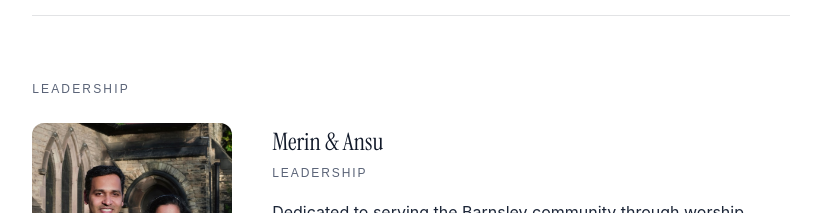
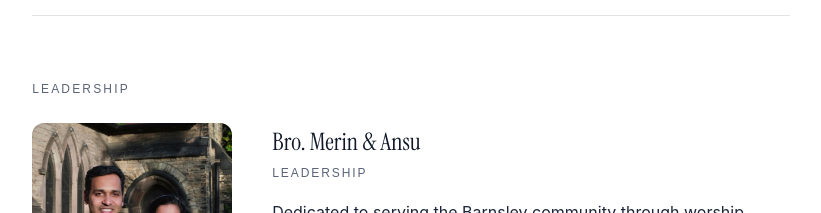
Before and after one commit to ourjesuslives2026/ourjesuslives, a React (Vite) app: page /branch/barnsley in a window 1280 px wide. Shown: the part 1620-1833 px from the top of the page, without its empty margins (229-1050 px from the left). Built offline with nearby package versions, Linux system fonts and the light colour scheme; a web font is replaced by a local one.

Commit message:
Update Barnsley pastor name to Bro. Merin & Ansu
Co-Authored-By: Claude Sonnet 4.6 <noreply@anthropic.com>

```diff
--- a/src/data/branches.js
+++ b/src/data/branches.js
@@ -168,7 +168,7 @@ export const branches = [
       'Whether you are new to the area, seeking a church home, or exploring the Christian faith, you will find a warm welcome among us. We look forward to worshipping and growing together in God\'s love.',
     ],
     verse: { text: 'Let the message of Christ dwell among you richly as you teach and admonish one another with all wisdom.', ref: 'Colossians 3:16' },
-    pastor: 'Merin & Ansu',
+    pastor: 'Bro. Merin & Ansu',
     pastoralRole: 'Leadership',
     pastoralPhoto: '/assets/barnsley-pastor.jpg',
     churchPhoto: '/assets/hero2.jpg',
```
